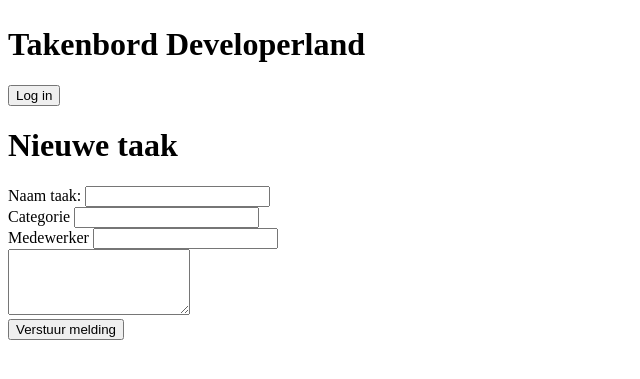
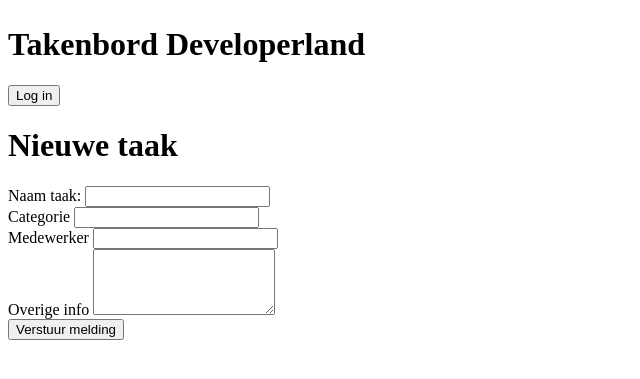
Before and after one commit to wilsonannor03-cyber/PRA-B3-Wilson-Erik-en-Kenan, a PHP site: template resources/views/tasks/create.php in a window 1280 px wide. Shown: the part 263-642 px from the top of the page, without its empty margins (0-640 px from the left). Run offline with PHP 8.4, Linux system fonts and the light colour scheme; the template is opened without the code that fills it, so the values that code supplies are empty.

Commit message:
task forumlier gedaan

```diff
--- a/resources/views/tasks/create.php
+++ b/resources/views/tasks/create.php
@@ -16,24 +16,23 @@
         <form action="<?php echo $base_url; ?>/app/Http/Controllers/taskController.php" method="POST">
 
             <div class="form-group">
-                <label for="attractie">Naam taak:</label>
-                <input type="text" name="attractie" id="attractie" class="form-input" required>
-            </div>
-
-
-            <div class="form-group">
-                <label for="attractie">Categorie</label>
-                <input type="text" name="attractie" id="attractie" class="form-input" required>
+                <label for="taakNaam">Naam taak:</label>
+                <input type="text" name="taakNaam" id="taakNaam" class="form-input" required>
             </div>
 
             <div class="form-group">
-                <label for="attractie">Medewerker</label>
-                <input type="text" name="attractie" id="attractie" class="form-input" required>
+                <label for="categorie">Categorie</label>
+                <input type="text" name="categorie" id="categorie" class="form-input" required>
             </div>
 
             <div class="form-group">
-                <label for="overige_info"></label>
-                <textarea name="overige_info" id="overige_info" rows="4" class="form-input"></textarea>
+                <label for="medewerker">Medewerker</label>
+                <input type="text" name="medewerker" id="medewerker" class="form-input" required>
+            </div>
+
+            <div class="form-group">
+                <label for="overigeInfo">Overige info</label>
+                <textarea name="overigeInfo" id="overigeInfo" rows="4" class="form-input"></textarea>
             </div>
 
             <input type="submit" value="Verstuur melding">
```
Also changed, not shown: public/css/main.css (+26 -0 lines).
